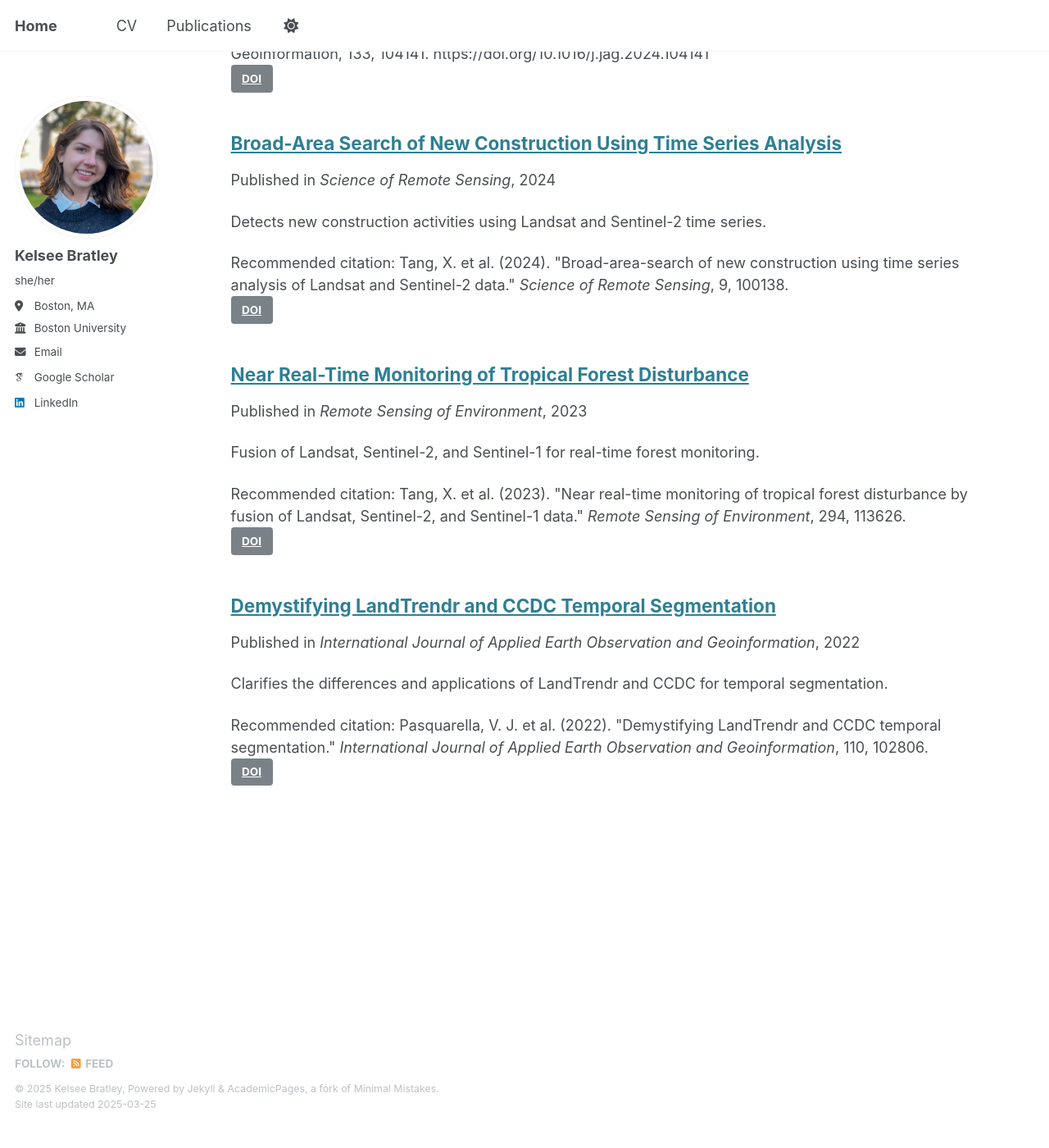
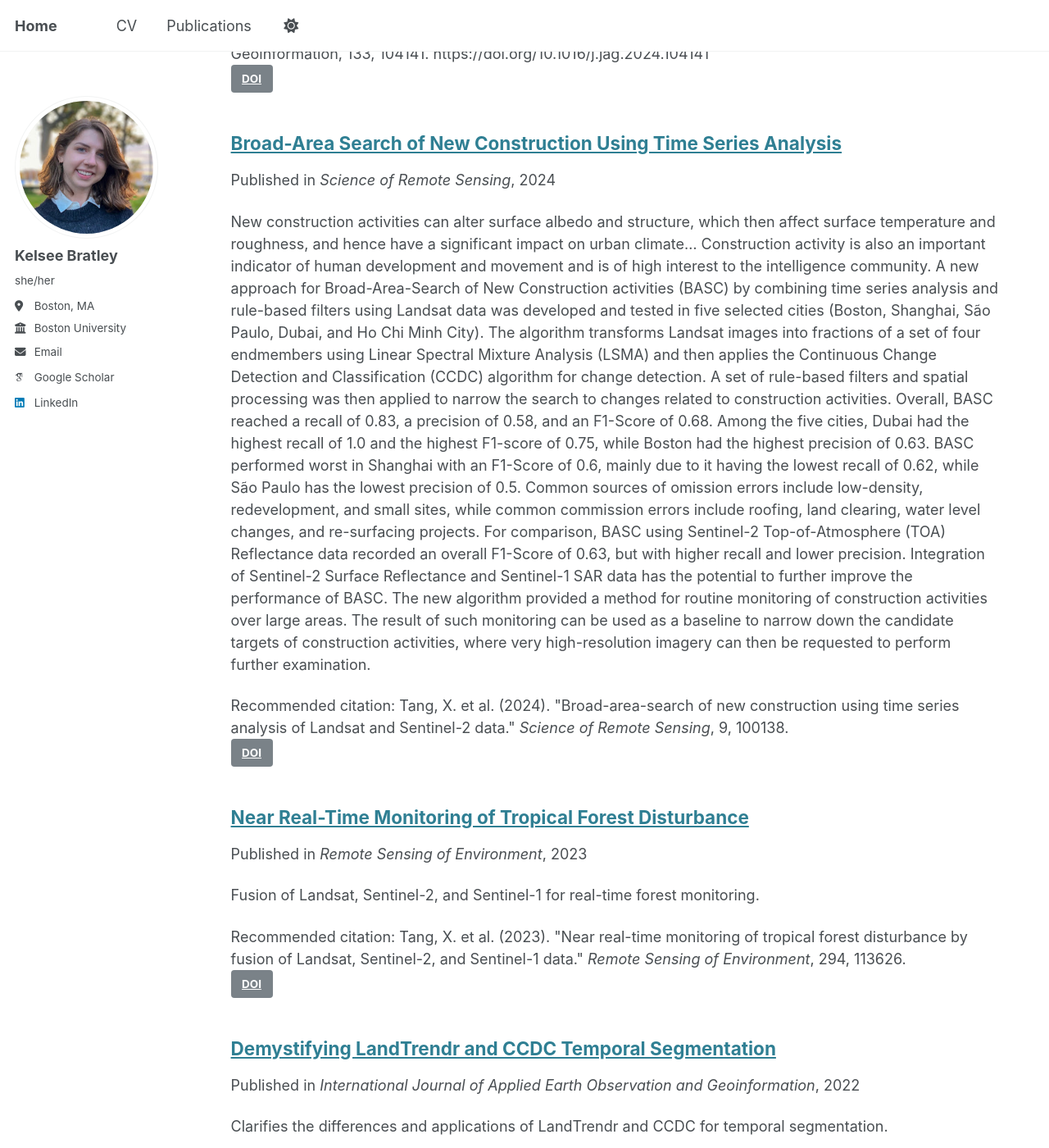
Before and after one commit to kbratley/kbratley.github.io, a Jekyll site: the page built from _pages/publications.html, in a window 1280 px wide and 1400 px high, scrolled down 884 px. Shown: the whole window at 82% size. Built offline with Jekyll 4.4.1, drawn with Linux system fonts in a browser that asks for light colours; some web fonts are replaced; before the commit the page ends 2258 px from its top, so only the background shows below that; some of the changed lines change nothing that is shown.

Commit message:
Update paper2.md

```diff
--- a/_publications/paper2.md
+++ b/_publications/paper2.md
@@ -2,7 +2,6 @@
 title: "Broad-Area Search of New Construction Using Time Series Analysis"
 collection: publications
 category: peerReviewed
-excerpt: 'Detects new construction activities using Landsat and Sentinel-2 time series.'
 date: 2024-01-01
 venue: 'Science of Remote Sensing'
 paperurl: 'https://doi.org/10.1016/j.srs.2024.100138'
```
